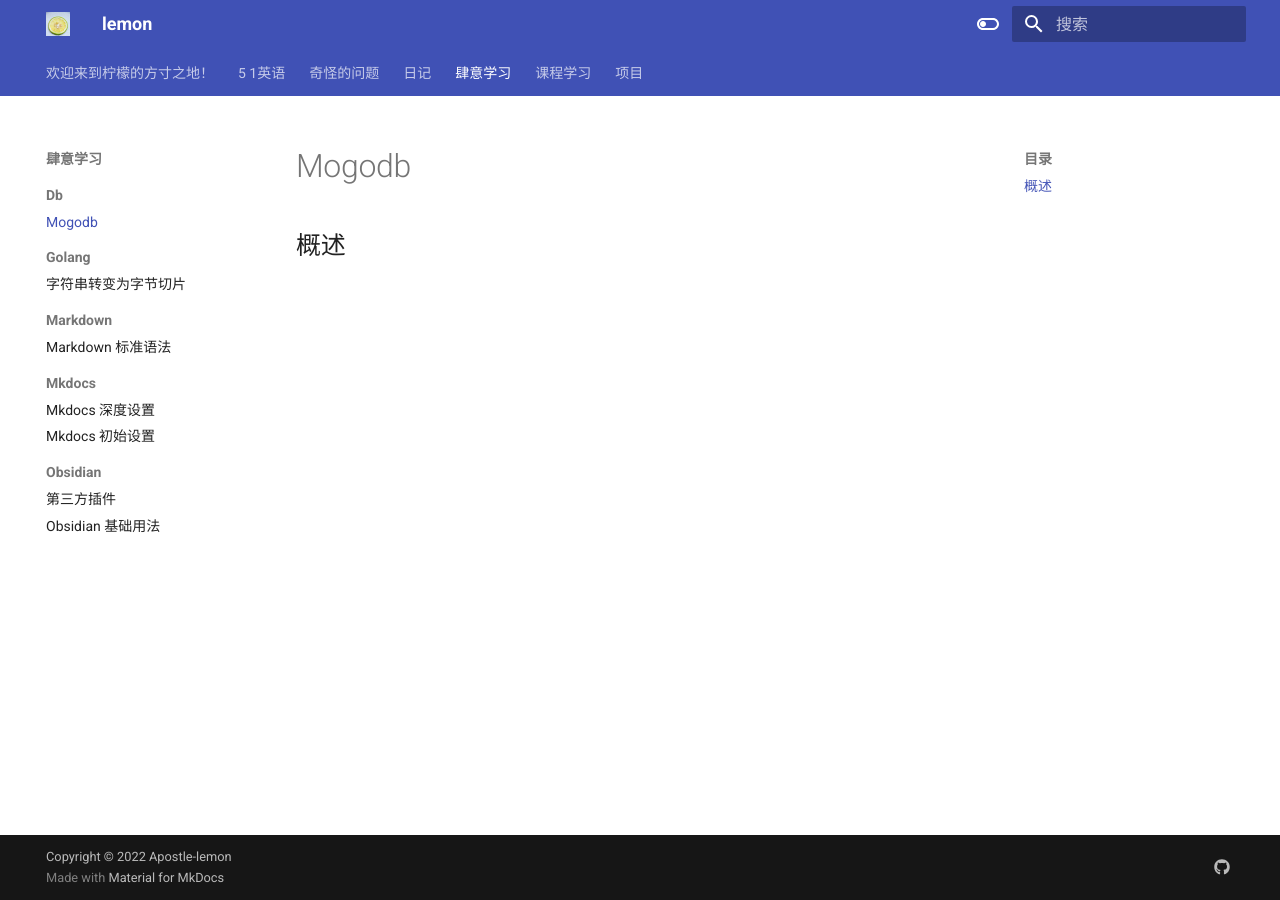
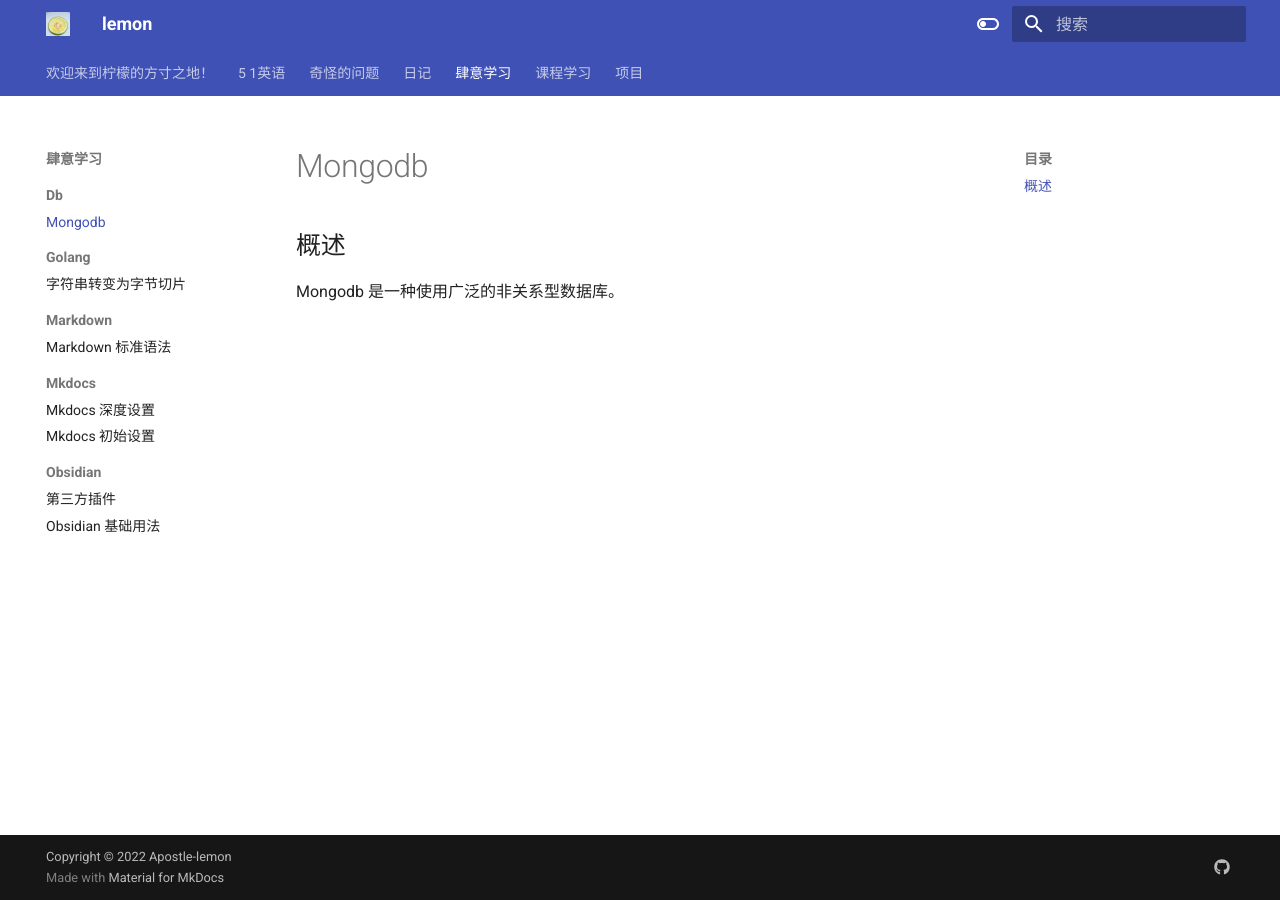
Before and after one commit to Apostle-lemon/Apostle-lemon.github.io, an MkDocs documentation site: the page built from docs/肆意学习/db/mogodb基础用法.md, in a window 1280 px wide. Built offline with MkDocs 1.6.1 and Material for MkDocs 9.7.7, drawn with Linux system fonts in a browser that asks for light colours.

Commit message:
vault backup: 2022-10-30 13:21:13
Affected files:
docs/肆意学习/db/mogodb基础用法.md

```diff
--- a/docs/肆意学习/db/mogodb基础用法.md
+++ b/docs/肆意学习/db/mogodb基础用法.md
@@ -1,3 +1,5 @@
-# Mogodb
+# Mongodb
 
 ## 概述
+
+Mongodb 是一种使用广泛的非关系型数据库。
```
